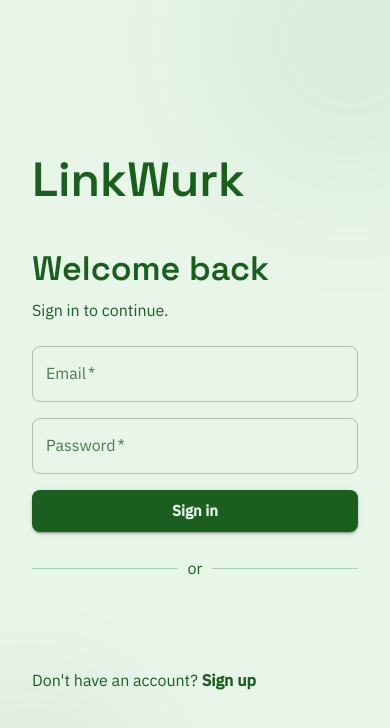
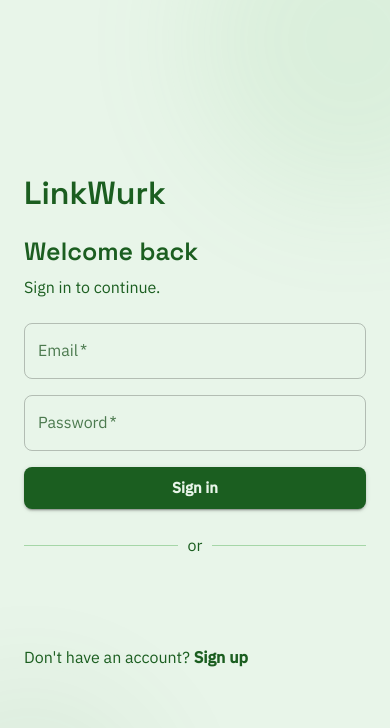
Before and after one commit to AdityaLour/linkwurk, a React (Vite) app in the folder client/: page /login in a window 390 px wide. Shown: the top 728 px of the page. Built offline with nearby package versions, Linux system fonts and the light colour scheme; no server answers.

Commit message:
responsive auth pages - login, register

```diff
--- a/client/src/components/AuthLayout.jsx
+++ b/client/src/components/AuthLayout.jsx
@@ -18,8 +18,8 @@ export default function AuthLayout({
           flexDirection: "column",
           alignItems: "center",
           justifyContent: "center",
-          px: 4,
-          py: 6,
+          px: { xs: 3, sm: 4, md: 6 },
+          py: { xs: 4, md: 6 },
           position: "relative",
           overflow: "hidden",
         }}
@@ -52,9 +52,14 @@ export default function AuthLayout({
         />
 
         <Box
-          sx={{ width: "100%", maxWidth: 380, position: "relative", zIndex: 1 }}
+          sx={{
+            width: "100%",
+            maxWidth: { xs: "100%", sm: 380 },
+            position: "relative",
+            zIndex: 1,
+          }}
         >
-          <Typography variant="h3" sx={{ mb: 5 }}>
+          <Typography variant="h3" sx={{ mb: { xs: 3, md: 5 } }}>
             LinkWurk
           </Typography>
           {children}
@@ -70,7 +75,7 @@ export default function AuthLayout({
           alignItems: "center",
           bgcolor: "primary.main",
           color: "primary.contrastText",
-          px: 6,
+          px: { md: 4, lg: 6 },
           position: "relative",
           overflow: "hidden",
         }}
@@ -112,7 +117,15 @@ export default function AuthLayout({
           }}
         />
 
-        <Box sx={{ position: "relative", zIndex: 1, textAlign: "center" }}>
+        <Box
+          sx={{
+            position: "relative",
+            zIndex: 1,
+            textAlign: "center",
+            width: "100%",
+            maxWidth: 380,
+          }}
+        >
           {panelType === "recruiter" ? (
             <RecruiterPanel variant={panelVariant} />
           ) : panelType === "candidate" ? (
@@ -120,8 +133,9 @@ export default function AuthLayout({
               <Typography
                 variant="h4"
                 sx={{
-                  mb: 6,
+                  mb: { md: 4, lg: 6 },
                   maxWidth: 360,
+                  mx: "auto",
                   opacity: 0,
                   animation:
                     "fadeSlideIn 0.6s cubic-bezier(0.4, 0, 0.2, 1) forwards",
--- a/client/src/features/auth/components/LoginForm.jsx
+++ b/client/src/features/auth/components/LoginForm.jsx
@@ -66,7 +66,11 @@ export default function LoginForm() {
         </Alert>
       )}
 
-      <Box component="form" onSubmit={handleSubmit} sx={{ maxWidth: 360 }}>
+      <Box
+        component="form"
+        onSubmit={handleSubmit}
+        sx={{ width: "100%", maxWidth: { xs: "100%", sm: 360 } }}
+      >
         <Stack spacing={2}>
           <TextField
             name="email"
@@ -102,9 +106,11 @@ export default function LoginForm() {
         </Stack>
       </Box>
 
-      <Divider sx={{ my: 3, maxWidth: 360 }}>or</Divider>
+      <Divider sx={{ my: 3, width: "100%", maxWidth: { xs: "100%", sm: 360 } }}>
+        or
+      </Divider>
 
-      <Box sx={{ maxWidth: 360 }}>
+      <Box sx={{ width: "100%", maxWidth: { xs: "100%", sm: 360 } }}>
         <GoogleLogin
           onSuccess={handleGoogleSuccess}
           onError={() => setError("Google login failed")}
--- a/client/src/features/auth/components/RegisterForm.jsx
+++ b/client/src/features/auth/components/RegisterForm.jsx
@@ -84,7 +84,6 @@ export default function RegisterForm() {
       panelType={role}
       panelVariant="signup"
     >
-      {" "}
       <Typography variant="h4" sx={{ mb: 1 }}>
         Sign up as {role}
       </Typography>
@@ -96,7 +95,11 @@ export default function RegisterForm() {
           {error}
         </Alert>
       )}
-      <Box component="form" onSubmit={handleSubmit} sx={{ maxWidth: 360 }}>
+      <Box
+        component="form"
+        onSubmit={handleSubmit}
+        sx={{ width: "100%", maxWidth: { xs: "100%", sm: 360 } }}
+      >
         <Stack spacing={2}>
           <TextField
             name="firstName"
@@ -146,8 +149,10 @@ export default function RegisterForm() {
           </Button>
         </Stack>
       </Box>
-      <Divider sx={{ my: 3, maxWidth: 360 }}>or</Divider>
-      <Box sx={{ maxWidth: 360 }}>
+      <Divider sx={{ my: 3, width: "100%", maxWidth: { xs: "100%", sm: 360 } }}>
+        or
+      </Divider>
+      <Box sx={{ width: "100%", maxWidth: { xs: "100%", sm: 360 } }}>
         <GoogleLogin
           onSuccess={handleGoogleSuccess}
           onError={() => setError("Google sign-up failed")}
--- a/client/src/features/auth/components/RoleSelector.jsx
+++ b/client/src/features/auth/components/RoleSelector.jsx
@@ -17,7 +17,11 @@ export default function RoleSelector() {
       <Typography color="text.secondary" sx={{ mb: 4 }}>
         Choose how you'll use LinkWurk.
       </Typography>
-      <Stack spacing={2} sx={{ maxWidth: 320 }}>
+      <Stack
+        spacing={2}
+        sx={{ width: "100%", maxWidth: { xs: "100%", sm: 320 } }}
+      >
+        {" "}
         <Button
           variant="contained"
           color="primary"
--- a/client/src/theme.js
+++ b/client/src/theme.js
@@ -1,6 +1,6 @@
-import { createTheme } from '@mui/material/styles';
+import { createTheme, responsiveFontSizes } from '@mui/material/styles';
 
-const theme = createTheme({
+let theme = createTheme({
     palette: {
         mode: 'light',
         background: {
@@ -37,4 +37,6 @@ const theme = createTheme({
     },
 });
 
+theme = responsiveFontSizes(theme);
+
 export default theme;
```
